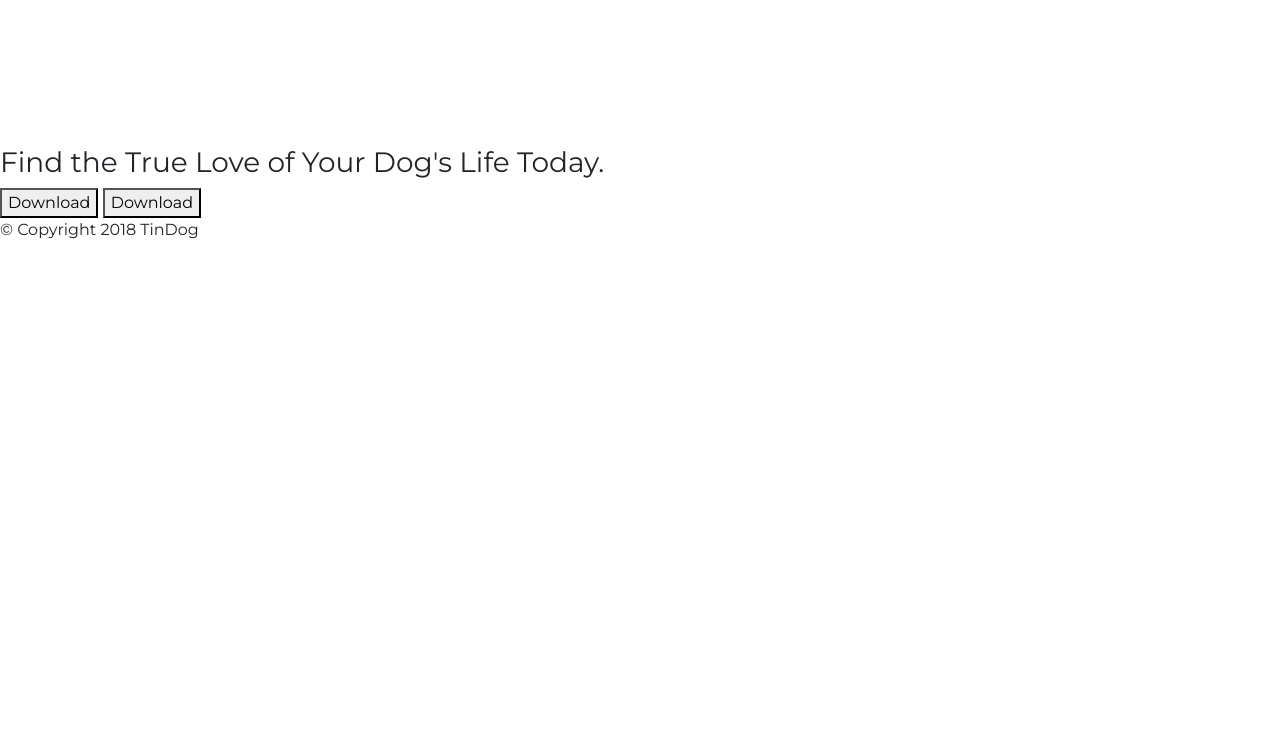
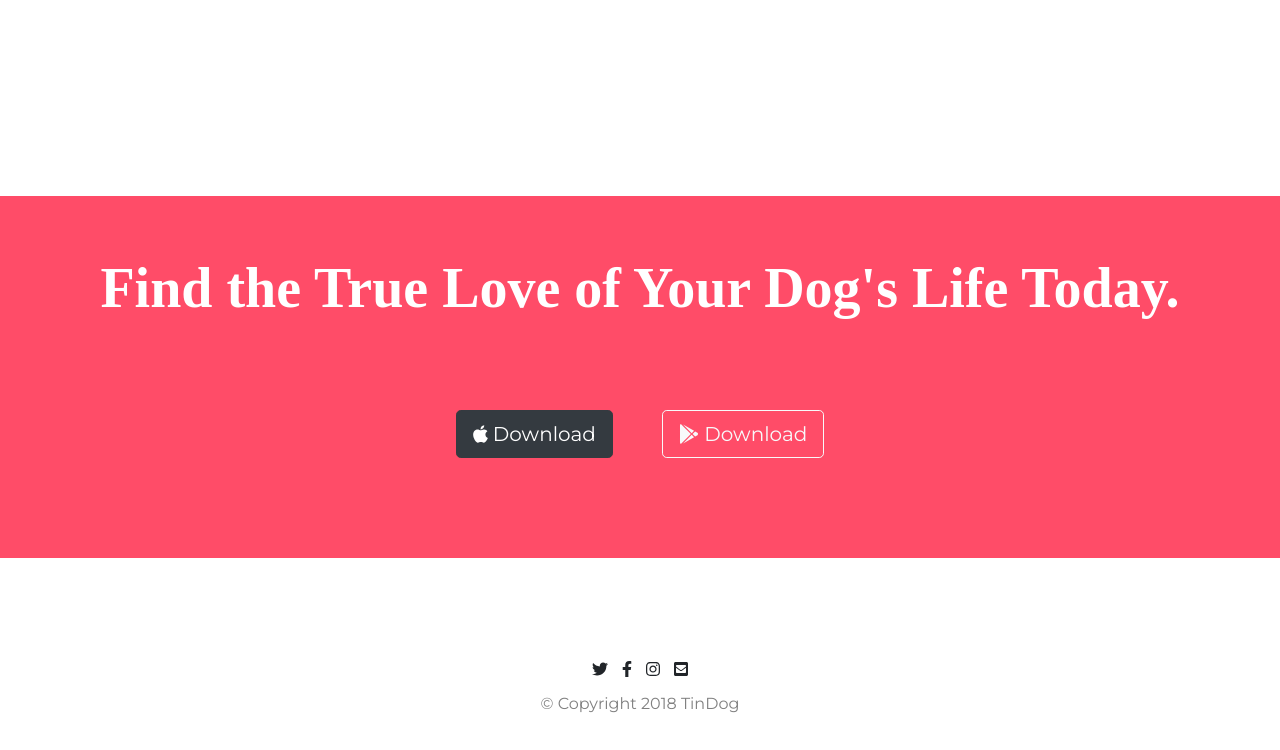
Before and after one commit to 2014111531/Webdev, a plain HTML site: page TinDog-Start/index.html in a window 1280 px wide. Shown: the part 2375-3125 px from the top of the page. Before the commit the page ends 2633 px from the top, so only its background shows below. Drawn offline with nearby package versions, Linux system fonts and the light colour scheme.

Commit message:
Bootstrap Challenge 2 completed.

```diff
--- a/TinDog-Start/css/styles.css
+++ b/TinDog-Start/css/styles.css
@@ -121,3 +121,58 @@ h2 {
 .pricing-column {
   padding: 3% 2%;
 }
+
+@media (max-width: 1028px) {
+  #title {
+    text-align: center;
+  }
+
+  .rotateimg30 {
+    position: static;
+    transform: rotate(0);
+  }
+}
+
+#cta{
+  background-color: #ff4c68;
+  text-align: center;
+}
+
+.ctah3{
+  margin-top: 50px;
+  margin-bottom: 30px;
+  padding: 50px;
+  font-family: "Montserrat-black";
+  font-size: 3.5rem;
+  line-height: 1.5;
+  font-weight: bold;
+  color: white;
+  text-align: center;
+}
+
+.ctab1{
+  margin: 0 30px 100px 0;
+}
+.ctab2{
+  margin: 0 0 100px 30px;
+}
+
+#footer{
+  text-align: center;
+  padding: 100px 0 50px 0;
+}
+
+#cp{
+  padding-top: 10px;
+  color: grey;
+}
+
+.fa-twitter{
+  margin-right: 10px;
+}
+.fa-facebook-f{
+  margin-right: 10px;
+}
+.fa-instagram{
+  margin-right: 10px;
+}
--- a/TinDog-Start/index.html
+++ b/TinDog-Start/index.html
@@ -178,11 +178,11 @@
 
   <!-- Call to Action -->
 
-  <section id="cta">
+  <section id="cta" >
 
-    <h3>Find the True Love of Your Dog's Life Today.</h3>
-    <button type="button">Download</button>
-    <button type="button">Download</button>
+    <h3 class="ctah3">Find the True Love of Your Dog's Life Today.</h3>
+    <button type="button" id="FirstButton" class="btn btn-dark btn-lg ctab1"><i class="fab fa-apple"></i> Download</button>
+    <button type="button" class="btn btn-outline-light btn-lg ctab2"><i class="fab fa-google-play"></i> Download</button>
 
   </section>
 
@@ -191,7 +191,12 @@
 
   <footer id="footer">
 
-    <p>© Copyright 2018 TinDog</p>
+    <i class="fab fa-twitter "></i>
+    <i class="fab fa-facebook-f "></i>
+    <i class="fab fa-instagram "></i>
+    <i class="fas fa-envelope-square"></i>
+
+    <p id="cp">© Copyright 2018 TinDog</p>
 
   </footer>
   <!--Jquery for functionality aka bootstrap scripts-->
```
